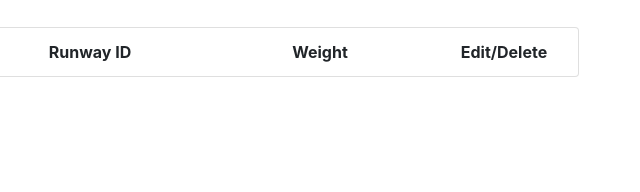
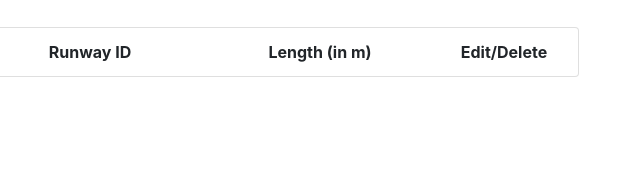
Before and after one commit to apoorvaagupta/Airport-Management-System, a website: page public-html/admin/runways.html in a window 1280 px wide. Shown: the part 164-356 px from the top of the page, 586-1226 px from the left. Drawn offline with Linux system fonts and the light colour scheme; no server answers.

Commit message:
modified label weight to length for runways

```diff
--- a/public-html/admin/runways.html
+++ b/public-html/admin/runways.html
@@ -36,7 +36,7 @@
                         ID: </label>
                     <input id="runwayId" required type="text" class="form-control input"
                            style="margin-bottom: 15px"><br>
-                    <label class="mr-2" for="runwayWeight" style="color: #777; font-size: 1rem; display: inline-block">Weight: </label>
+                    <label class="mr-2" for="runwayWeight" style="color: #777; font-size: 1rem; display: inline-block">Length (in m): </label>
                     <input id="runwayWeight" required type="number" class="form-control input"
                            style="margin-bottom: 15px"><br>
 
@@ -77,7 +77,7 @@
                     <input id="editRunwayId" required type="text" class="form-control input"
                            style="margin-bottom: 15px"><br>
                     <label class="mr-2" for="editRunwayWeight"
-                           style="color: #777; font-size: 1rem; display: inline-block">Weight: </label>
+                           style="color: #777; font-size: 1rem; display: inline-block">Length (in m): </label>
                     <input id="editRunwayWeight" required type="number" class="form-control input"
                            style="margin-bottom: 15px"><br>
 
@@ -160,7 +160,7 @@
                             <div class="row text-center">
                                 <div class="col"><b>Terminal ID</b></div>
                                 <div class="col"><b>Runway ID</b></div>
-                                <div class="col"><b>Weight</b></div>
+                                <div class="col"><b>Length (in m)</b></div>
                                 <div class="col-2">
                                     <b>Edit/Delete</b>
                                 </div>
```
